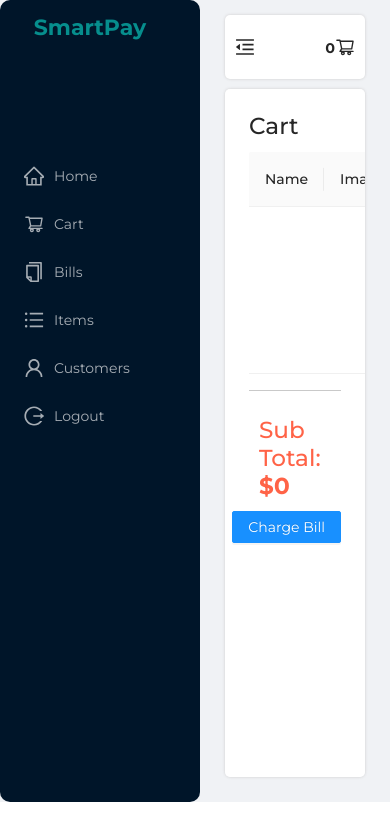
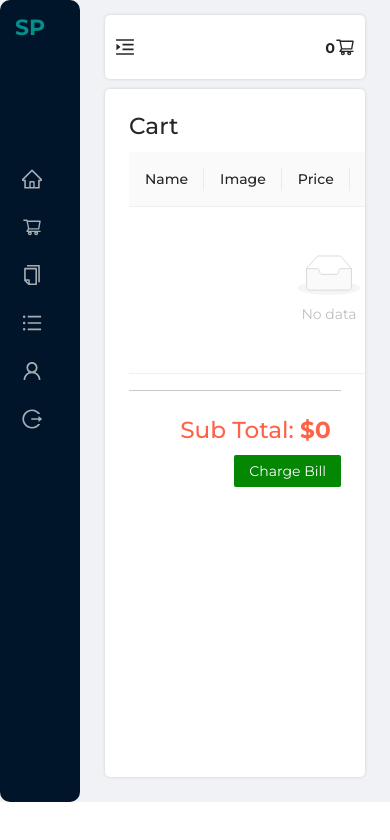
Before and after one commit to benidevo/smartpay-web, a React (Create React App) app: page /cart in a window 390 px wide. Shown: the top 840 px of the page. Built offline with nearby package versions, Linux system fonts and the light colour scheme; sample sign-in values are in the browser's storage.

Commit message:
adjust responsiveness

```diff
--- a/src/components/DefaultLayout/index.js
+++ b/src/components/DefaultLayout/index.js
@@ -35,12 +35,29 @@ const DefaultLayout = (props) => {
     localStorage.setItem("cartItems", JSON.stringify(cartItems));
   }, [cartItems]);
 
+  const windowWidth = window.innerWidth < 768;
+  useEffect(() => {
+    console.log(windowWidth);
+    if (windowWidth) {
+      setCollapsed(true);
+    }
+  }, [windowWidth, collapsed]);
+
   return (
     <Layout>
       {loading && <Spin size="large" className="spinner" />}
-      <Sider trigger={null} collapsible collapsed={collapsed}>
+      <Sider
+        trigger={null}
+        collapsible
+        collapsed={() => {
+          if (windowWidth) {
+            return true;
+          }
+          return collapsed;
+        }}
+      >
         <div className="logo">
-          <h3>SmartPay</h3>
+          <h3>{!windowWidth || !collapsed ? "SmartPay" : "SP"}</h3>
         </div>
         <Menu
           theme="dark"
--- a/src/components/DefaultLayout/styles.css
+++ b/src/components/DefaultLayout/styles.css
@@ -79,3 +79,11 @@
   left: 50%;
   transform: translate(-50%, -50%);
 }
+
+Button {
+  background-color: rgb(4, 136, 4) !important;
+  color: white !important;
+  border: none !important;
+  outline: none !important;
+  box-shadow: none !important;
+}
--- a/src/components/Item/style.css
+++ b/src/components/Item/style.css
@@ -2,6 +2,11 @@
   box-shadow: 0 0 3px rgb(100, 100, 100);
   padding: 15px;
   margin-top: 20px;
+}
+
+.item:hover {
+  transform: scale(1.05);
+  transition: 0.3s;
 }
 
 .item .name {
@@ -17,11 +22,11 @@
 
 .item Button {
   margin-top: 10px;
-  background-color: rgb(6, 161, 6) !important;
+  background-color: rgb(4, 136, 4) !important;
   color: white !important;
 }
 
 .item Button:hover {
   background-color: white !important;
-  color: rgb(6, 161, 6) !important;
+  color: rgb(4, 136, 4) !important;
 }
--- a/src/pages/Cart/index.js
+++ b/src/pages/Cart/index.js
@@ -127,7 +127,7 @@ const Cart = () => {
   return (
     <DefaultLayout>
       <h3>Cart</h3>
-      <Table columns={columns} dataSource={cartItems} />
+      <Table columns={columns} dataSource={cartItems} pagination={false} />
       <hr />
       <div className="d-flex justify-content-end align-items-end flex-column">
         <div className="subtotal">
--- a/src/pages/Cart/style.css
+++ b/src/pages/Cart/style.css
@@ -16,3 +16,8 @@ input:focus,
   box-shadow: none !important;
   outline: none !important;
 }
+
+.ant-modal-close-x {
+  background-color: white !important;
+  color: black;
+}
--- a/src/pages/Homepage/index.js
+++ b/src/pages/Homepage/index.js
@@ -62,7 +62,7 @@ const Homepage = () => {
 
   return (
     <DefaultLayout>
-      <div className="d-flex">
+      <div className="d-flex categories">
         {categories.map((category) => {
           return (
             <div
--- a/src/pages/Homepage/style.css
+++ b/src/pages/Homepage/style.css
@@ -19,3 +19,10 @@
   border-top-left-radius: 10px;
   border-top-right-radius: 10px;
 }
+
+@media only screen and (max-width: 768px) {
+  .categories {
+    width: 100%;
+    overflow-x: scroll;
+  }
+}
```
